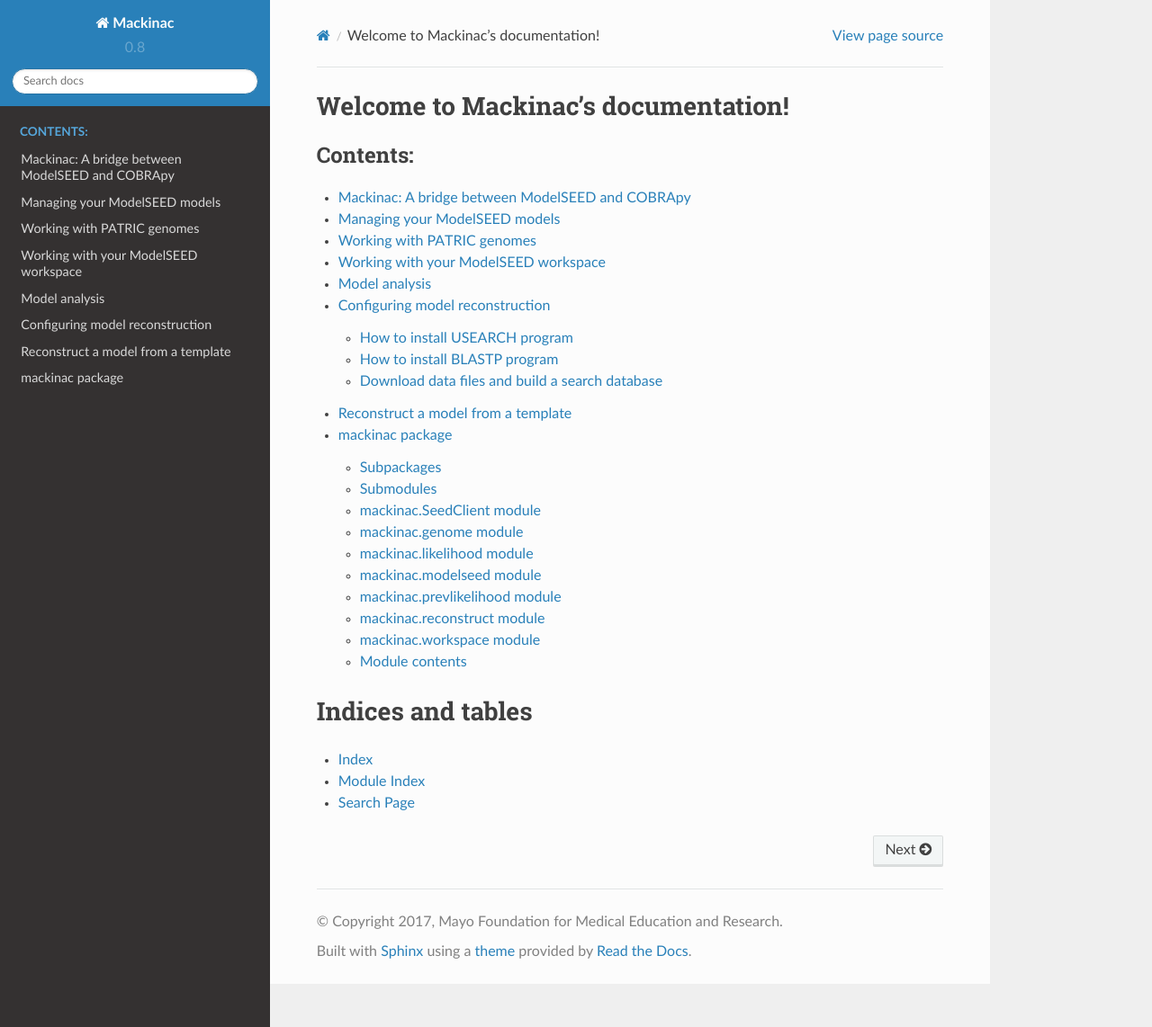
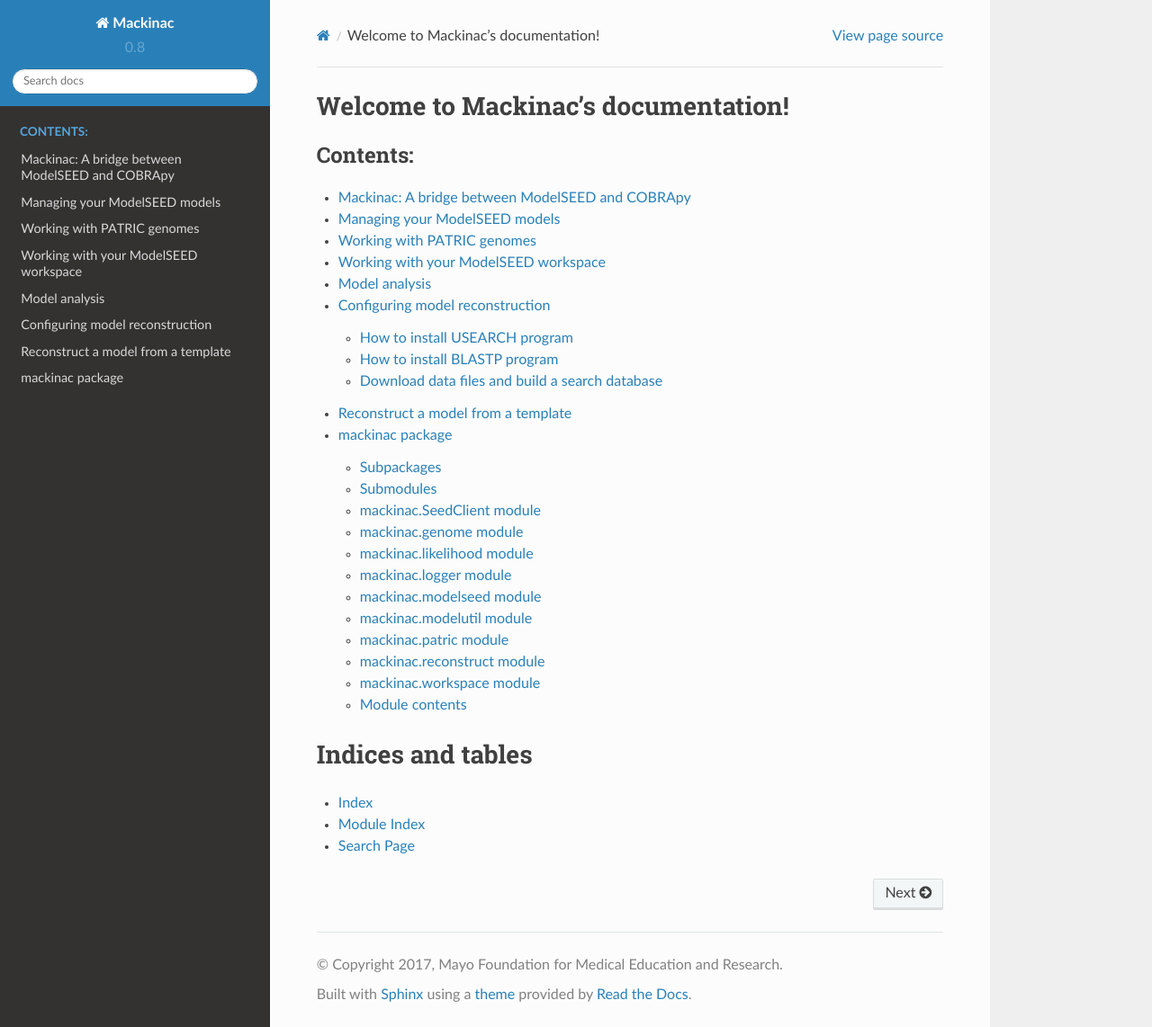
Before and after one commit to mmundy42/mackinac, a Sphinx documentation site: the page built from docs/index.rst, in a window 1280 px wide and 1142 px high. Shown: the whole window at 90% size. Built offline with Sphinx 7.4.7 and the Read the Docs theme 2.0.0, drawn with Linux system fonts in a browser that asks for light colours.

Commit message:
Update package doc

```diff
--- a/docs/mackinac.rst
+++ b/docs/mackinac.rst
@@ -35,6 +35,14 @@
     :undoc-members:
     :show-inheritance:
 
+mackinac\.logger module
+-----------------------
+
+.. automodule:: mackinac.logger
+    :members:
+    :undoc-members:
+    :show-inheritance:
+
 mackinac\.modelseed module
 --------------------------
 
@@ -43,10 +51,18 @@
     :undoc-members:
     :show-inheritance:
 
-mackinac\.prevlikelihood module
--------------------------------
+mackinac\.modelutil module
+--------------------------
 
-.. automodule:: mackinac.prevlikelihood
+.. automodule:: mackinac.modelutil
+    :members:
+    :undoc-members:
+    :show-inheritance:
+
+mackinac\.patric module
+-----------------------
+
+.. automodule:: mackinac.patric
     :members:
     :undoc-members:
     :show-inheritance:
```
Also changed, not shown: docs/mackinac.templates.rst (+0 -8 lines).
